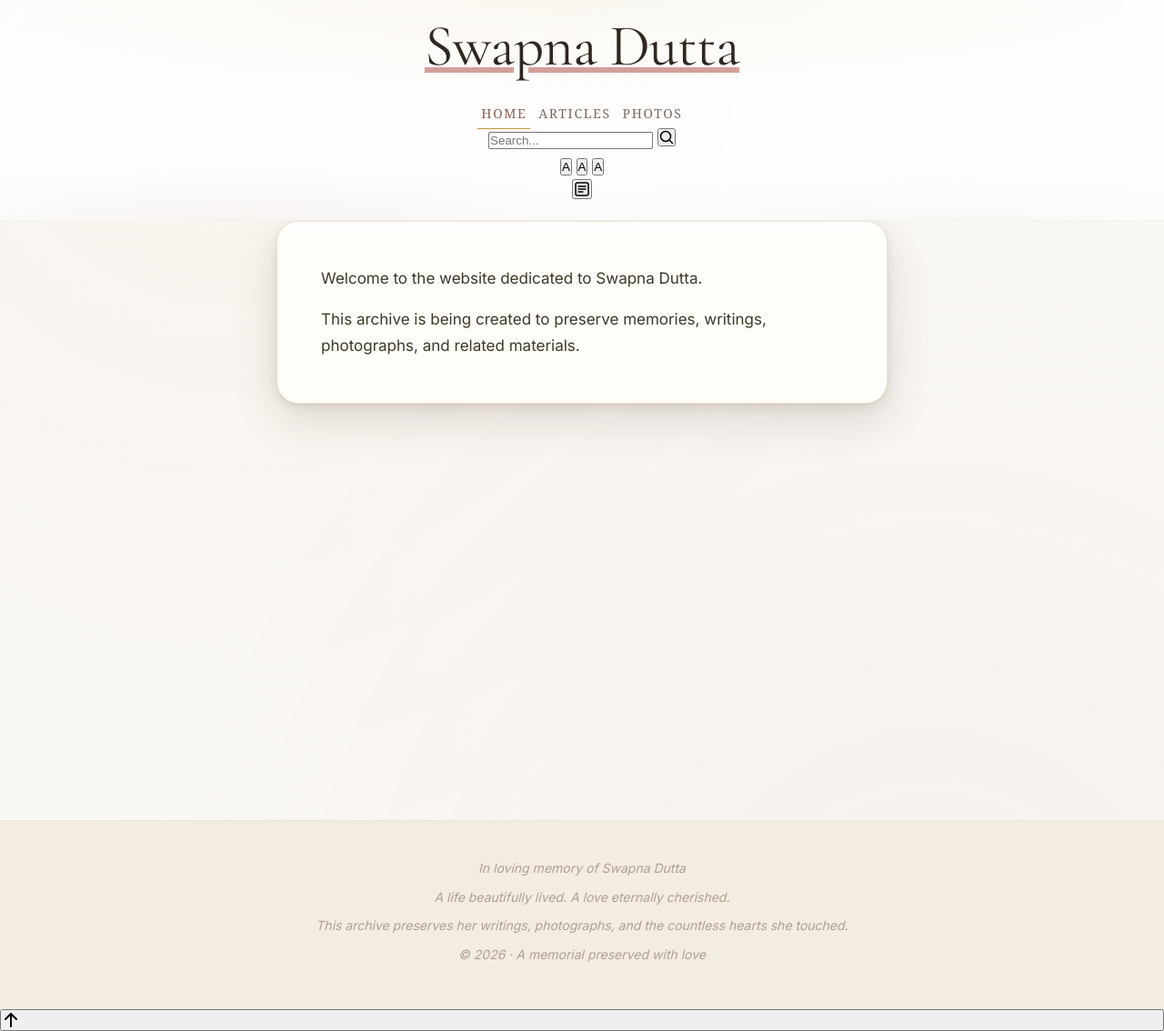
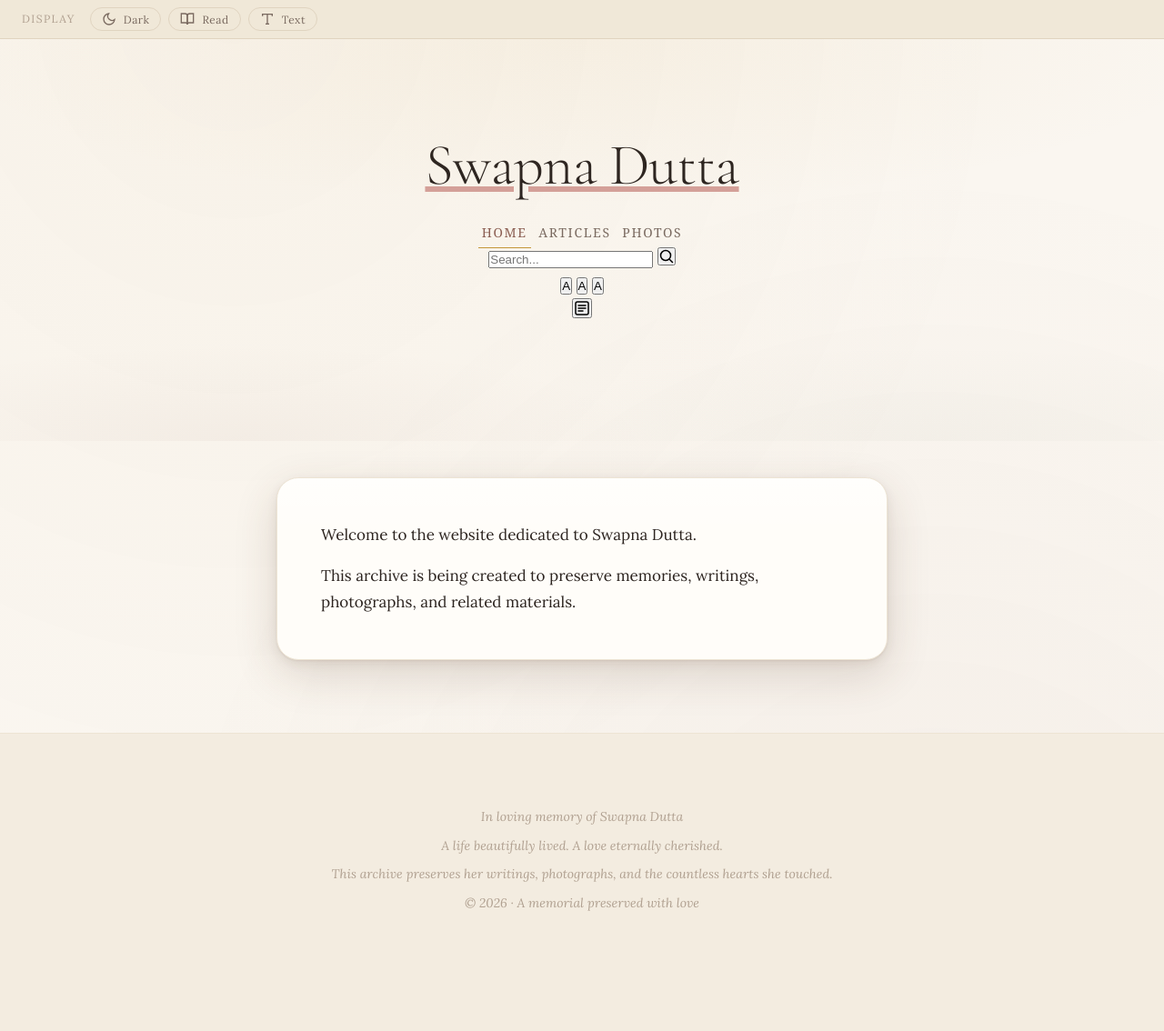
Before and after one commit to titodutta/swapnadutta, a Jekyll site: the page built from index.md, in a window 1280 px wide and 1134 px high. Shown: the whole window at 91% size. Built offline with Jekyll 4.4.1, drawn with Linux system fonts in a browser that asks for light colours; some web fonts are replaced.

Commit message:
Update default.html

```diff
--- a/_layouts/default.html
+++ b/_layouts/default.html
@@ -1,163 +1,130 @@
 <!DOCTYPE html>
-<html lang="{{ page.lang | default: 'en' }}" data-theme="light">
-
+<html lang="{{ page.lang | default: 'en' }}" data-theme="light" data-mode="reading-off">
 <head>
   <meta charset="UTF-8">
   <meta name="viewport" content="width=device-width, initial-scale=1">
+  <meta name="description" content="{{ page.description | default: site.description }}">
+  <title>{% if page.title %}{{ page.title }} — {{ site.title }}{% else %}{{ site.title }}{% endif %}</title>
 
-  <!-- Primary Meta Tags -->
-  <title>{% if page.title %}{{ page.title }} | {% endif %}Swapna Dutta — In Loving Memory</title>
-  <meta name="description" content="{% if page.excerpt %}{{ page.excerpt | strip_html | strip_newlines | truncate: 160 }}{% else %}Remembering Swapna Dutta — a life of love, kindness, and cherished memories.{% endif %}">
-
-  <!-- Preload critical fonts -->
+  <!-- Preconnect for performance -->
   <link rel="preconnect" href="https://fonts.googleapis.com">
   <link rel="preconnect" href="https://fonts.gstatic.com" crossorigin>
-  <link href="https://fonts.googleapis.com/css2?family=Cormorant+Garamond:ital,wght@0,400;0,500;0,600;1,400;1,500&family=Inter:wght@300;400;500;600&display=swap" rel="stylesheet">
 
-  <!-- Stylesheets -->
+  <!-- Typography: Cormorant Garamond (display) + Lora (body) — classical, warm, literary -->
+  <link href="https://fonts.googleapis.com/css2?family=Cormorant+Garamond:ital,wght@0,300;0,400;0,500;0,600;1,300;1,400;1,500&family=Lora:ital,wght@0,400;0,500;1,400;1,500&family=Cormorant+SC:wght@300;400;500&display=swap" rel="stylesheet">
+
   <link rel="stylesheet" href="/assets/css/global.css">
 
-  <!-- Inline critical CSS for above-the-fold content (prevents flash of unstyled content) -->
-  <style>
-    /* Minimal critical styles for immediate paint */
-    body {
-      margin: 0;
-      font-family: 'Inter', system-ui, -apple-system, sans-serif;
-      background-color: #faf8f5;
-      color: #3d3929;
-      line-height: 1.7;
-      -webkit-font-smoothing: antialiased;
-    }
-    .site-header {
-      background: rgba(255, 255, 255, 0.8);
-      backdrop-filter: blur(12px);
-      -webkit-backdrop-filter: blur(12px);
-      border-bottom: 1px solid rgba(139, 119, 80, 0.1);
-      padding: 1rem 0;
-      position: sticky;
-      top: 0;
-      z-index: 100;
-    }
-    .skip-link {
-      position: absolute;
-      top: -100%;
-      left: 1rem;
-      background: #5c4d3c;
-      color: #fff;
-      padding: 0.5rem 1rem;
-      border-radius: 0 0 4px 4px;
-      z-index: 1000;
-      font-size: 0.9rem;
-      text-decoration: none;
-      transition: top 0.2s ease;
-    }
-    .skip-link:focus {
-      top: 0;
-    }
-    .container {
-      max-width: 720px;
-      margin: 0 auto;
-      padding: 0 1.5rem;
-    }
-  </style>
+  <!-- Theme color for mobile browsers -->
+  <meta name="theme-color" content="#f5f0e8">
 </head>
 
 <body>
-  <!-- Skip navigation link for keyboard users -->
+  <!-- Skip to main content (accessibility) -->
   <a href="#main-content" class="skip-link">Skip to main content</a>
 
+  <!-- ── TOOLBAR ── accessibility + mode toggles -->
+  <div class="toolbar" role="toolbar" aria-label="Accessibility and display options">
+    <div class="toolbar-inner">
+      <span class="toolbar-label">Display</span>
+
+      <button
+        class="toolbar-btn"
+        id="btn-dark-mode"
+        aria-label="Toggle dark mode"
+        aria-pressed="false"
+        title="Dark mode"
+        onclick="toggleDarkMode()"
+      >
+        <svg width="16" height="16" viewBox="0 0 24 24" fill="none" stroke="currentColor" stroke-width="2" aria-hidden="true">
+          <path d="M21 12.79A9 9 0 1 1 11.21 3 7 7 0 0 0 21 12.79z"/>
+        </svg>
+        <span>Dark</span>
+      </button>
+
+      <button
+        class="toolbar-btn"
+        id="btn-reading-mode"
+        aria-label="Toggle reading mode (focused, wider margins)"
+        aria-pressed="false"
+        title="Reading mode"
+        onclick="toggleReadingMode()"
+      >
+        <svg width="16" height="16" viewBox="0 0 24 24" fill="none" stroke="currentColor" stroke-width="2" aria-hidden="true">
+          <path d="M2 3h6a4 4 0 0 1 4 4v14a3 3 0 0 0-3-3H2z"/><path d="M22 3h-6a4 4 0 0 0-4 4v14a3 3 0 0 1 3-3h7z"/>
+        </svg>
+        <span>Read</span>
+      </button>
+
+      <button
+        class="toolbar-btn"
+        id="btn-font-size"
+        aria-label="Increase font size"
+        title="Larger text"
+        onclick="cycleFontSize()"
+      >
+        <svg width="16" height="16" viewBox="0 0 24 24" fill="none" stroke="currentColor" stroke-width="2" aria-hidden="true">
+          <polyline points="4 7 4 4 20 4 20 7"/><line x1="9" y1="20" x2="15" y2="20"/><line x1="12" y1="4" x2="12" y2="20"/>
+        </svg>
+        <span>Text</span>
+      </button>
+    </div>
+  </div>
+
+  <!-- ── HEADER ── -->
   {% include header.html %}
 
-  <main id="main-content" tabindex="-1">
-    <div class="container">
-      <article class="content-card">
-        {{ content }}
-      </article>
-    </div>
+  <!-- ── MAIN ── -->
+  <main class="container" id="main-content" tabindex="-1">
+    <article class="content-card" aria-label="Page content">
+      {{ content }}
+    </article>
   </main>
 
+  <!-- ── FOOTER ── -->
   {% include footer.html %}
 
-  <!-- Reading progress indicator -->
-  <div class="reading-progress" aria-hidden="true">
-    <div class="reading-progress-bar" id="readingProgressBar"></div>
-  </div>
+  <!-- ── SCRIPTS ── -->
+  <script>
+    // ─── Theme / Mode persistence ───────────────────────────────────────────
 
-  <!-- Back to top button -->
-  <button class="back-to-top" id="backToTop" aria-label="Back to top" title="Back to top">
-    <svg width="20" height="20" viewBox="0 0 20 20" fill="none" aria-hidden="true">
-      <path d="M10 17V3M10 3L4 9M10 3L16 9" stroke="currentColor" stroke-width="2" stroke-linecap="round" stroke-linejoin="round"/>
-    </svg>
-  </button>
+    const html = document.documentElement;
 
-  <!-- Theme toggle (hidden for now, ready for dark mode) -->
-  <button class="theme-toggle" id="themeToggle" aria-label="Toggle dark mode" title="Toggle dark mode" style="display: none;">
-    <svg class="sun-icon" width="20" height="20" viewBox="0 0 20 20" fill="none" aria-hidden="true">
-      <circle cx="10" cy="10" r="4" stroke="currentColor" stroke-width="2"/>
-      <path d="M10 2V4M10 16V18M2 10H4M16 10H18M3.5 3.5L5 5M15 15L16.5 16.5M3.5 16.5L5 15M15 5L16.5 3.5" stroke="currentColor" stroke-width="2" stroke-linecap="round"/>
-    </svg>
-    <svg class="moon-icon" width="20" height="20" viewBox="0 0 20 20" fill="none" aria-hidden="true" style="display: none;">
-      <path d="M17 12.5A7.5 7.5 0 0110 3a7.5 7.5 0 107 9.5z" stroke="currentColor" stroke-width="2" stroke-linecap="round"/>
-    </svg>
-  </button>
+    function applyPrefs() {
+      const dark = localStorage.getItem('darkMode') === 'true';
+      const reading = localStorage.getItem('readingMode') === 'true';
+      const fontSize = localStorage.getItem('fontSize') || 'normal';
 
-  <script>
-    // Minimal JavaScript for progressive enhancement
-    (function() {
-      // Reading progress bar
-      const progressBar = document.getElementById('readingProgressBar');
-      if (progressBar) {
-        window.addEventListener('scroll', () => {
-          const winScroll = document.documentElement.scrollTop;
-          const height = document.documentElement.scrollHeight - document.documentElement.clientHeight;
-          const scrolled = (winScroll / height) * 100;
-          progressBar.style.width = scrolled + '%';
-        }, { passive: true });
-      }
+      html.setAttribute('data-theme', dark ? 'dark' : 'light');
+      html.setAttribute('data-mode', reading ? 'reading-on' : 'reading-off');
+      html.setAttribute('data-font-size', fontSize);
 
-      // Back to top button
-      const backToTop = document.getElementById('backToTop');
-      if (backToTop) {
-        window.addEventListener('scroll', () => {
-          if (window.scrollY > 400) {
-            backToTop.classList.add('visible');
-          } else {
-            backToTop.classList.remove('visible');
-          }
-        }, { passive: true });
+      document.getElementById('btn-dark-mode')?.setAttribute('aria-pressed', dark);
+      document.getElementById('btn-reading-mode')?.setAttribute('aria-pressed', reading);
+    }
 
-        backToTop.addEventListener('click', () => {
-          window.scrollTo({ top: 0, behavior: 'smooth' });
-        });
-      }
+    function toggleDarkMode() {
+      const isDark = html.getAttribute('data-theme') === 'dark';
+      localStorage.setItem('darkMode', !isDark);
+      applyPrefs();
+    }
 
-      // Theme toggle placeholder (ready for dark mode)
-      const themeToggle = document.getElementById('themeToggle');
-      const html = document.documentElement;
+    function toggleReadingMode() {
+      const isReading = html.getAttribute('data-mode') === 'reading-on';
+      localStorage.setItem('readingMode', !isReading);
+      applyPrefs();
+    }
 
-      // Check for saved theme preference
-      const savedTheme = localStorage.getItem('theme');
-      if (savedTheme === 'dark') {
-        html.setAttribute('data-theme', 'dark');
-        themeToggle.style.display = 'flex';
-      }
+    const fontSizes = ['normal', 'large', 'xl'];
+    function cycleFontSize() {
+      const current = html.getAttribute('data-font-size') || 'normal';
+      const next = fontSizes[(fontSizes.indexOf(current) + 1) % fontSizes.length];
+      localStorage.setItem('fontSize', next);
+      applyPrefs();
+    }
 
-      // Enable theme toggle when dark mode CSS is added
-      // Currently hidden, uncomment below when ready:
-      // themeToggle.style.display = 'flex';
-      // themeToggle.addEventListener('click', () => {
-      //   const currentTheme = html.getAttribute('data-theme');
-      //   const newTheme = currentTheme === 'dark' ? 'light' : 'dark';
-      //   html.setAttribute('data-theme', newTheme);
-      //   localStorage.setItem('theme', newTheme);
-      // });
-
-      // Respect user's system preference
-      const prefersDark = window.matchMedia('(prefers-color-scheme: dark)');
-      if (!localStorage.getItem('theme') && prefersDark.matches) {
-        html.setAttribute('data-theme', 'dark');
-      }
-    })();
+    // Apply on load (before paint to avoid flash)
+    applyPrefs();
   </script>
 </body>
 </html>
```
